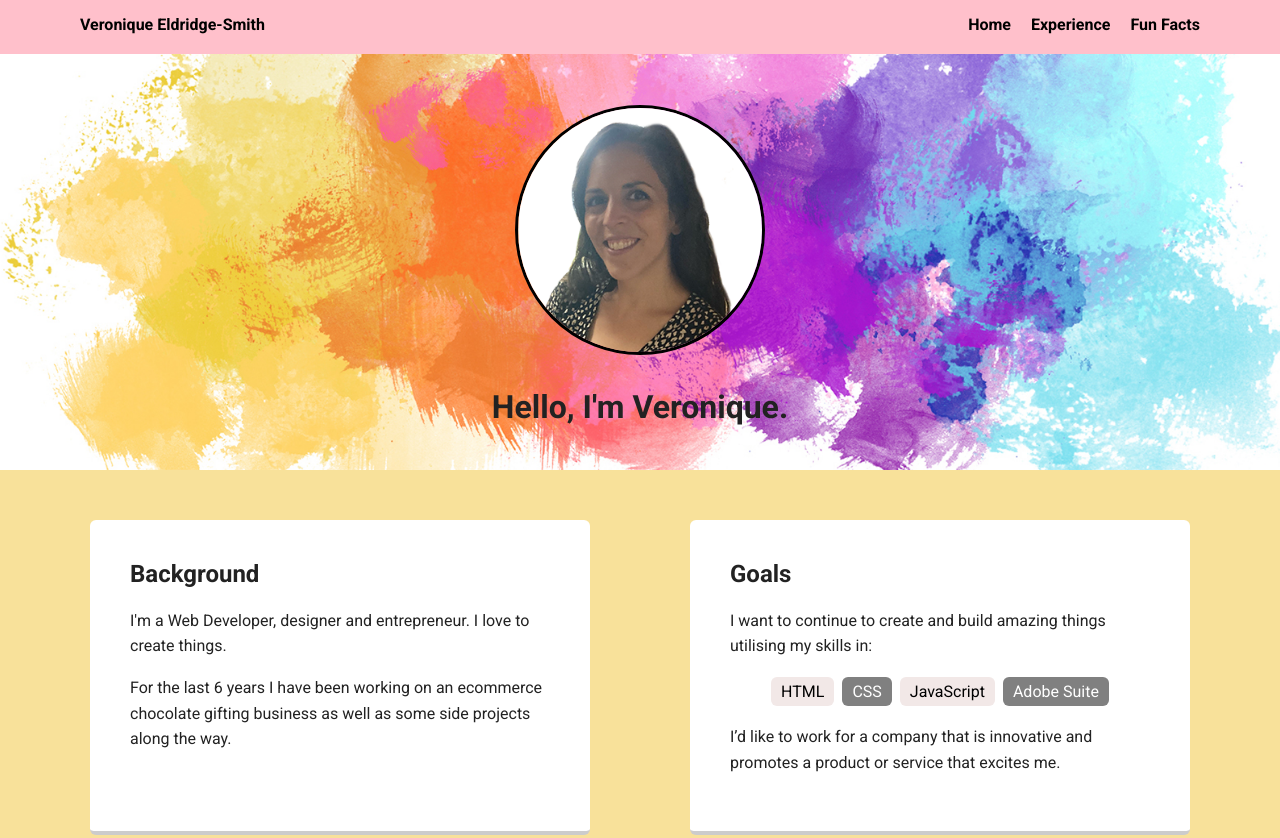
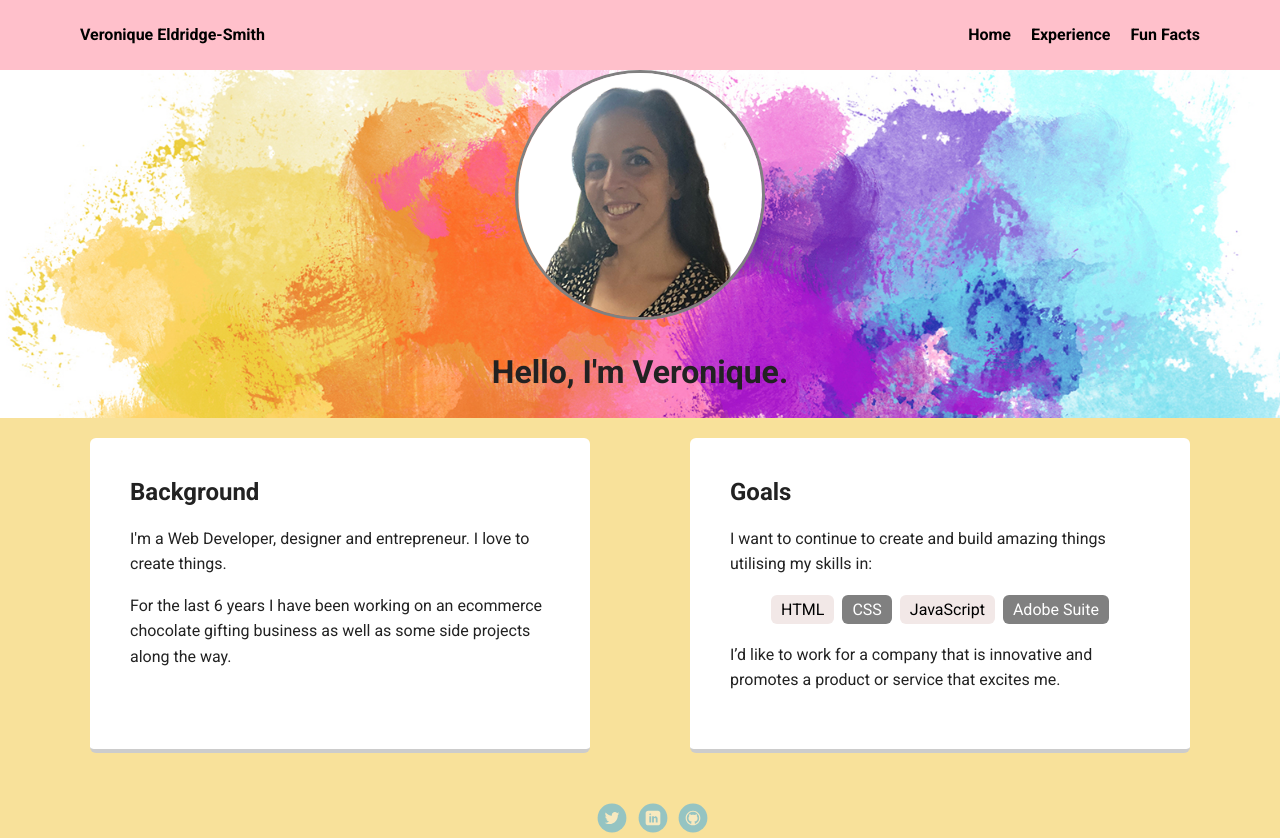
Before and after one commit to sniquey/Portfolio-Unit1, a plain HTML site: page index.html in a window 1280 px wide. Shown: the top 838 px of the page. Drawn offline with Linux system fonts and the light colour scheme; a web font is replaced by a local one.

Commit message:
fixed some layout

```diff
--- a/index.html
+++ b/index.html
@@ -22,7 +22,7 @@
     <header>
         <div class="profile">
             <img src="images/me-profile.png" alt="Picture of Veronique Eldridge-Smith" class="profile-image">
-            <h1 class="hello">Hello, I'm Veronique.</h1>
+            <h1>Hello, I'm Veronique.</h1>
         </div>
     </header>
 
--- a/styles.css
+++ b/styles.css
@@ -28,6 +28,7 @@ a:hover {
     background: rgb(255, 192, 203);
     padding: 10px;
     position: fixed;
+    height: 70px;
     text-align: center;
 }
 
@@ -59,15 +60,19 @@ a:hover {
   color: blue;
 }
 
+.flex {
+  position: relative;
+  top: 50px;
+}
+
 header {
   background: url('images/background.jpg') no-repeat top center;
   background-size: cover;
   overflow: hidden;
-  padding-top: 105px;
+  position: relative;
+  top: 70px;
 }
-.hello {
-  margin-bottom: -5px;
-}
+
 header {
     line-height: 1.5;
 }
@@ -76,7 +81,7 @@ header .profile-image {
   width: 250px;
   height: 250px;
   border-radius: 50%;
-  border: 3px solid black;
+  border: 3px solid grey;
   transition: all .5s;
 }
 
@@ -86,7 +91,7 @@ header .profile-image:hover {
 
 .funfacts {
   background-size: 100% 250px;
-  margin-bottom: -200px;
+  line-height: 200px;
 }
 .tag {
   color: black;
@@ -123,6 +128,8 @@ header .profile-image:hover {
   border-bottom: 4px solid #ccc;
   border-radius: 6px;
   transition: all .5s;
+  position: relative;
+  top: 50px;
 }
 
 ul.skills {
@@ -195,6 +202,10 @@ a.social:hover {
 /* Styles for larger screens */
 @media screen and (min-width: 720px) {
 
+  .nav {
+    line-height: 20px;
+  }
+
   .flex {
       display: -ms-flexbox;      /* TWEENER - IE 10 */
       display: flex;
@@ -202,15 +213,18 @@ a.social:hover {
       -ms-flex-pack: distribute;
       justify-content: space-around;
       margin: 0 auto;
+      position: relative;
+      top: 40px;
   }
 
   header {
-    min-height: 470px;
+    min-height: 250px;
   }
 
   .nav {
     max-width: 1200px;
     padding: 0 30px;
+    line-height: 40px;
   }
 
 
```
Also changed, not shown: images/tumblr.png (deleted), 1 other file.
